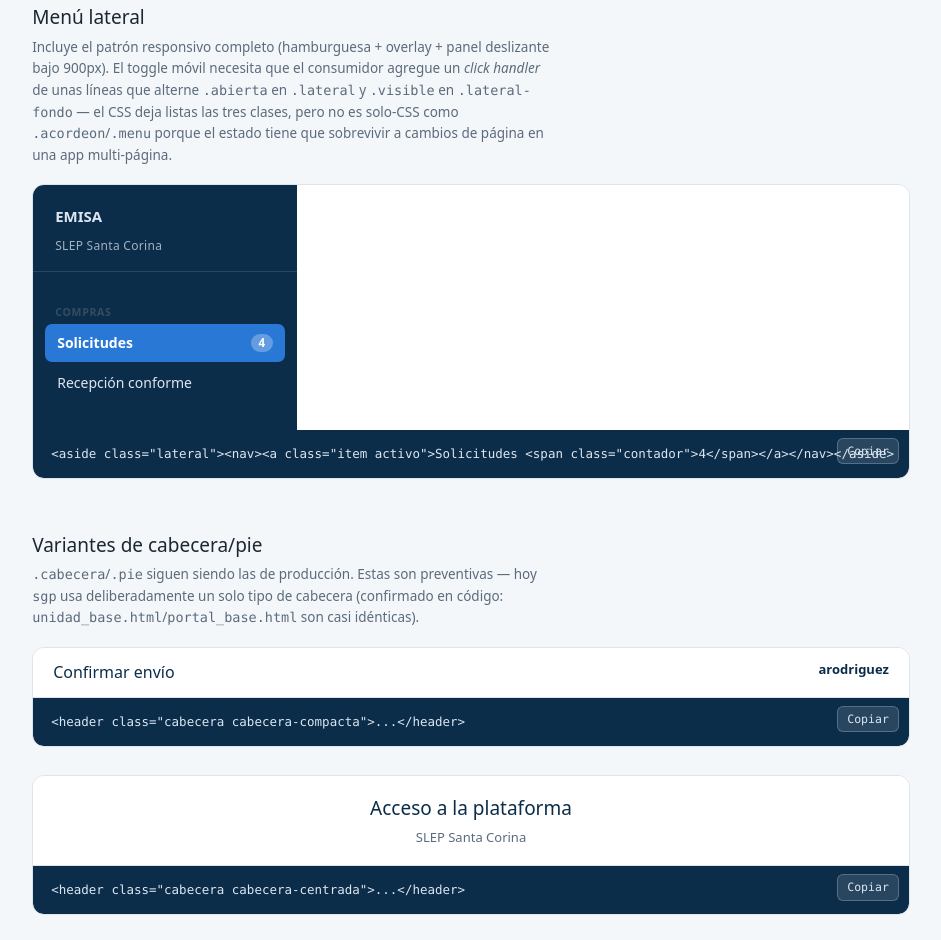
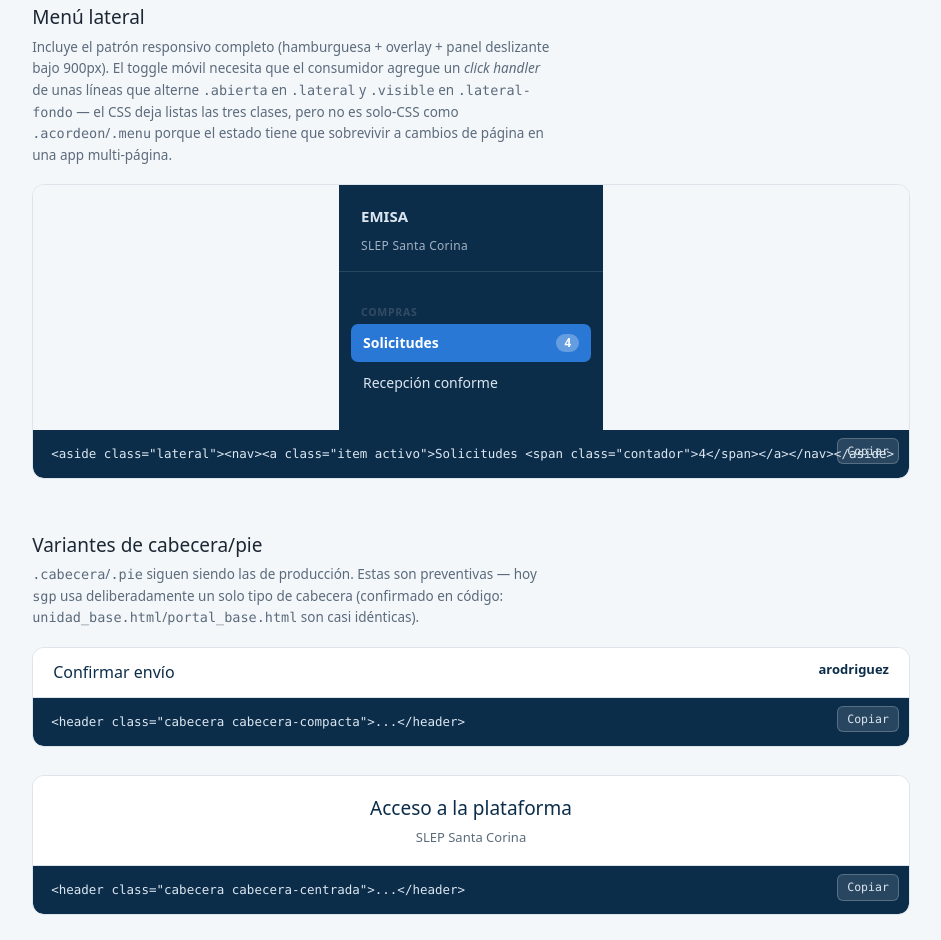
Before and after one commit to sistema32/santacorina-ui, a website: page guia/layout.html in a window 1280 px wide. Shown: the part 1063-2003 px from the top of the page, without its empty margins (239-1180 px from the left). Drawn offline with Linux system fonts and the light colour scheme.

Commit message:
Centra la demo de Menu lateral en vez de dejar espacio en blanco
.demo ocupaba todo el ancho de columna pero .lateral es de ancho fijo
(264px) -- quedaba una franja blanca grande a la derecha que a primera
vista parecia que el contenido no habia cargado. Se centra el aside
dentro de su .demo en vez de dejarlo pegado a la izquierda con espacio
vacio.

Co-Authored-By: Claude Sonnet 5 <noreply@anthropic.com>
Claude-Session: https://claude.ai/code/session_01UU6pn25iqZJcwR4DpUNBCu

```diff
--- a/guia/layout.html
+++ b/guia/layout.html
@@ -148,8 +148,8 @@
       <h2>Menú lateral</h2>
       <p class="uso">Incluye el patrón responsivo completo (hamburguesa + overlay + panel deslizante bajo 900px). El toggle móvil necesita que el consumidor agregue un <em>click handler</em> de unas líneas que alterne <code>.abierta</code> en <code>.lateral</code> y <code>.visible</code> en <code>.lateral-fondo</code> — el CSS deja listas las tres clases, pero no es solo-CSS como <code>.acordeon</code>/<code>.menu</code> porque el estado tiene que sobrevivir a cambios de página en una app multi-página.</p>
       <div class="demo-wrap">
-        <div class="demo" style="padding:0">
-          <aside class="lateral" style="height:auto;position:static">
+        <div class="demo" style="padding:0;display:flex;justify-content:center;background:var(--doc-bg)">
+          <aside class="lateral" style="height:auto;position:static;flex:none">
             <div class="lateral-marca"><strong style="font-size:15px">EMISA</strong><span class="lateral-sub">SLEP Santa Corina</span></div>
             <nav>
               <div class="grupo">Compras</div>
```
